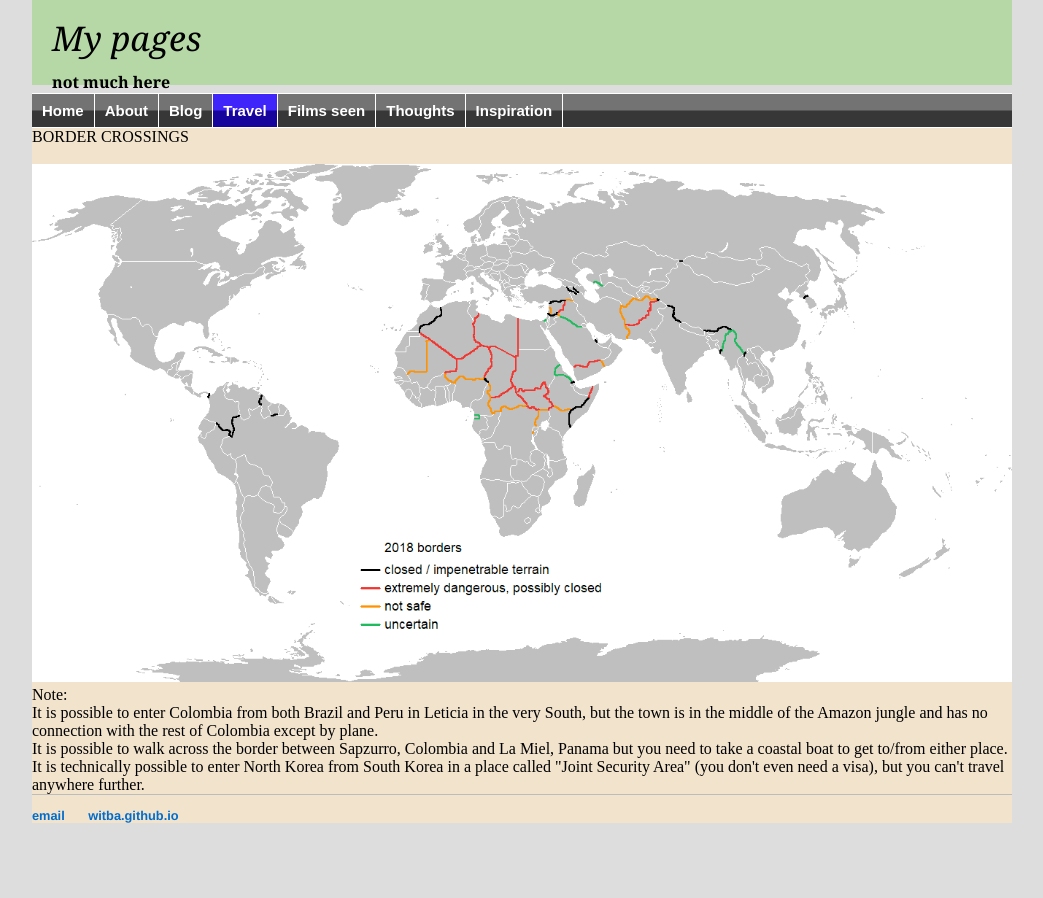
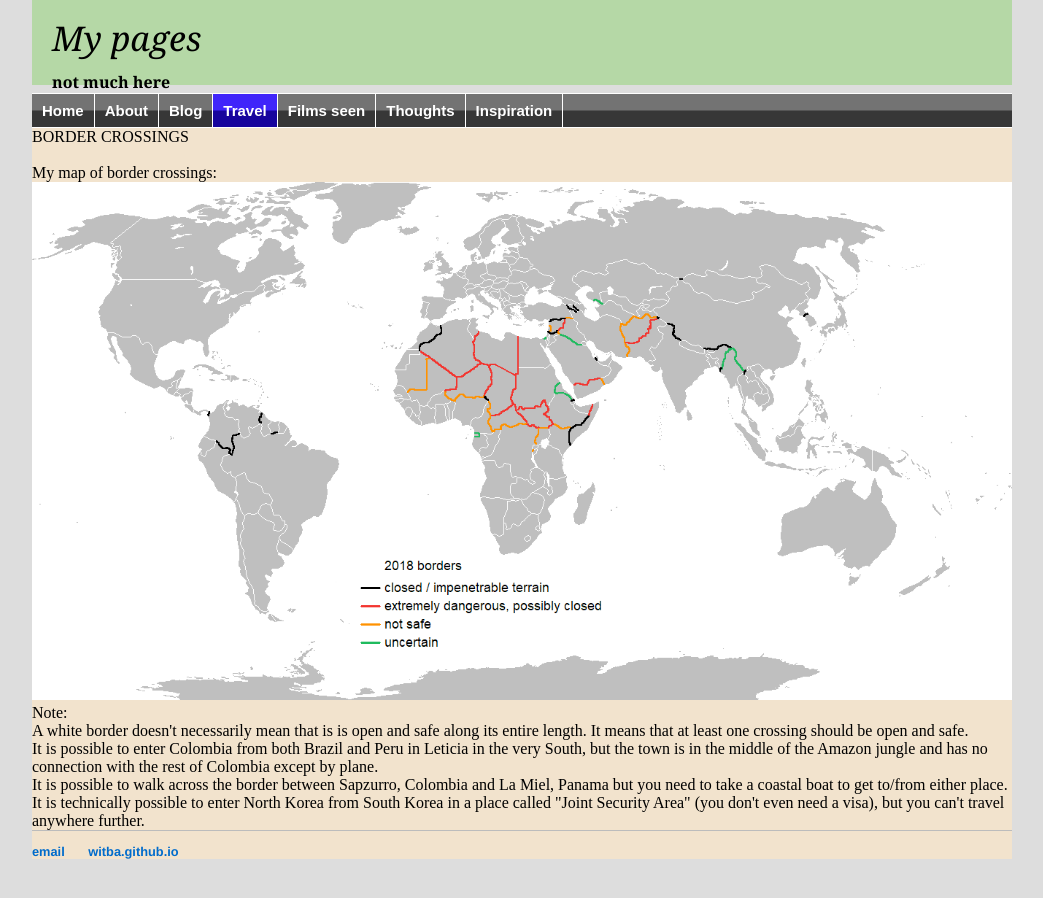
Before and after one commit to witba/witba.github.io, a Jekyll site: the page built from travel/borders.html, in a window 1280 px wide. Shown: the whole page, without its empty margins (118-1161 px from the left). Built offline with Jekyll 4.4.1, drawn with Linux system fonts in a browser that asks for light colours.

Commit message:
Update and rename overland.html to borders.html

```diff
--- a/travel/overland.html
+++ b/travel/borders.html
@@ -7,8 +7,10 @@ title: Travel advice
 
 BORDER CROSSINGS<br>
 <br>
+My map of border crossings:
 <img src="/travel/closed_borders.png" alt="Border crossings" width=100%>
 Note:<br>
+A white border doesn't necessarily mean that is is open and safe along its entire length. It means that at least one crossing should be open and safe.<br>
 It is possible to enter Colombia from both Brazil and Peru in Leticia in the very South, but the town is in the middle of the Amazon jungle and has no connection with the rest of Colombia except by plane.<br>
 It is possible to walk across the border between Sapzurro, Colombia and La Miel, Panama but you need to take a coastal boat to get to/from either place.<br>
 It is technically possible to enter North Korea from South Korea in a place called "Joint Security Area" (you don't even need a visa), but you can't travel anywhere further.<br>
```
